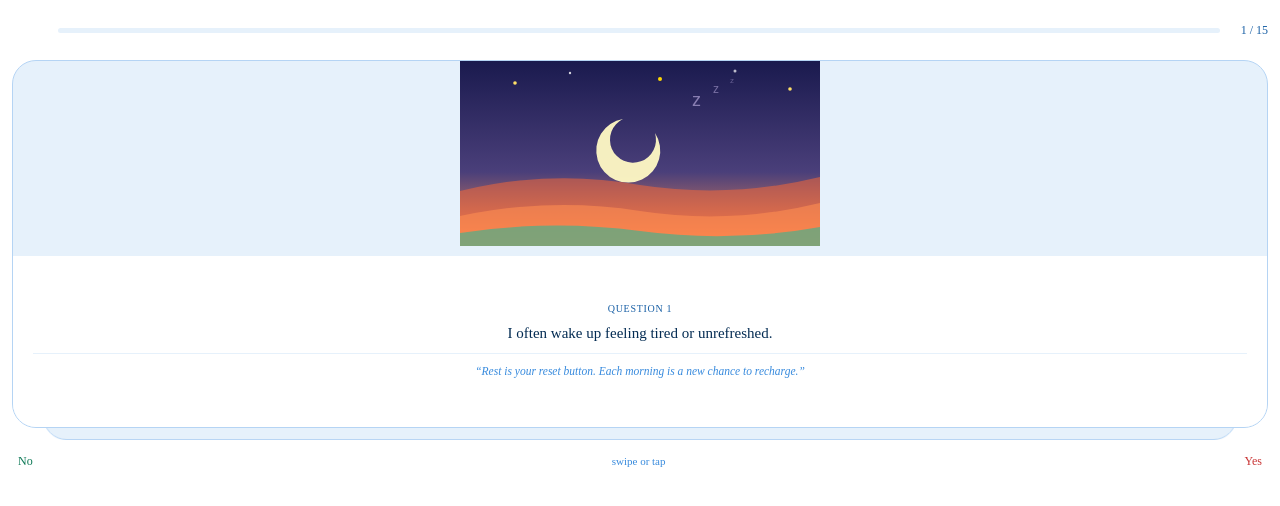
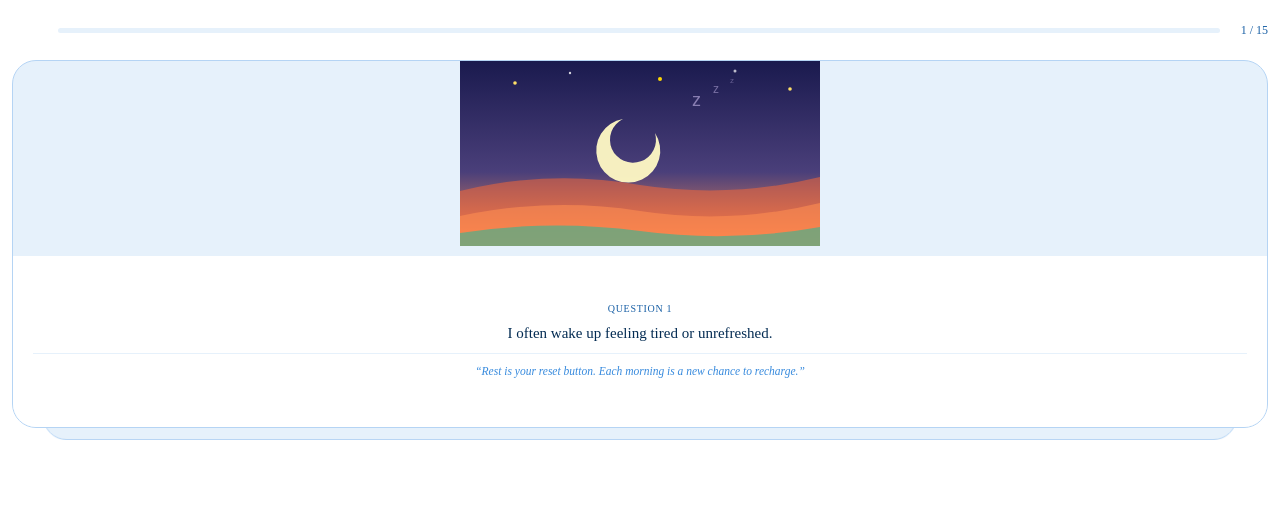
Before and after one commit to tans-sys/wellness, a plain HTML site: page index.html in a window 1280 px wide. Drawn offline with nearby package versions, Linux system fonts and the light colour scheme.

Commit message:
Update index.html

```diff
--- a/index.html
+++ b/index.html
@@ -71,11 +71,7 @@
       </div>
     </div>
   </div>
-  <div class="hint-row">
-    <div class="hint hint-no"><i class="ti ti-arrow-left" aria-hidden="true"></i> No</div>
-    <div class="hint hint-mid">swipe or tap</div>
-    <div class="hint hint-yes">Yes <i class="ti ti-arrow-right" aria-hidden="true"></i></div>
-  </div>
+
   <div class="result" id="result">
     <div class="score-wrap" id="sring"><span class="score-n" id="snum"></span><span class="score-of">/ 15</span></div>
     <div class="band-pill" id="bpill"></div>
```
